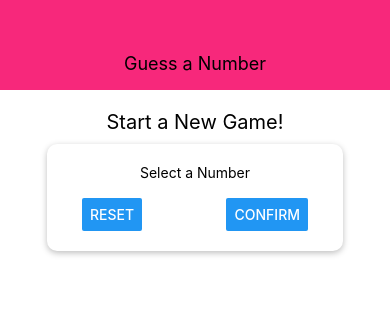
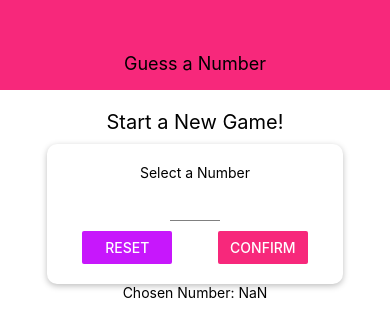
Before and after one commit to treyarnold/react-native-number-guesser, a React Native app: screen / in a window 390 px wide. Both pictures are taken after a click on the button "CONFIRM". Shown: the top 336 px of the page. Built offline with nearby package versions, Linux system fonts and the light colour scheme.

Commit message:
number entry is now in a card, validated, and stored in state

```diff
--- a/components/Header.js
+++ b/components/Header.js
@@ -1,5 +1,7 @@
 import React from "react";
 import { View, Text, StyleSheet } from "react-native";
+
+import Colors from "../constants/colors";
 
 const Header = (props) => {
   return (
@@ -16,7 +18,7 @@ const styles = StyleSheet.create({
     width: "100%",
     height: 90,
     paddingTop: 36,
-    backgroundColor: "#f7287b",
+    backgroundColor: Colors.primary,
     alignItems: "center",
     justifyContent: "center",
   },
--- /dev/null
+++ b/components/Input.js
@@ -0,0 +1,19 @@
+import React from "react";
+import { TextInput, StyleSheet } from "react-native";
+
+const Input = (props) => {
+  return (
+    <TextInput {...props} style={{ ...styles.input, ...props.style }} />
+  );
+};
+
+const styles = StyleSheet.create({
+  input: {
+    height: 30,
+    borderBottomColor: "grey",
+    borderBottomWidth: 1,
+    marginVertical: 10,
+  }
+});
+
+export default Input;
--- /dev/null
+++ b/constants/colors.js
@@ -0,0 +1,4 @@
+export default {
+  primary: "#f7287b",
+  accent: "#c717fc"
+};
--- a/screens/StartGameScreen.js
+++ b/screens/StartGameScreen.js
@@ -1,20 +1,79 @@
-import React from "react";
-import { View, Text, TextInput, StyleSheet, Button } from "react-native";
+import React, { useState } from "react";
+import {
+  View,
+  Text,
+  StyleSheet,
+  Button,
+  TouchableWithoutFeedback,
+  Keyboard
+} from "react-native";
+
 import Card from "../components/Card";
+import Colors from "../constants/colors";
+import Input from "../components/Input";
 
 const StartGameScreen = (props) => {
+  const [enteredValue, setEnteredValue] = useState("");
+  const [confirmed, setConfirmed] = useState(false);
+  const [selectedNumber, setSelectedNumber] = useState();
+
+  const resetInputHandler = () => {
+    setEnteredValue("");
+    setConfirmed(false);
+  }
+
+  const confirmInputHandler = () => {
+    const chosenNumber = parseInt(enteredValue);
+    if (chosenNumber === NaN || chosenNumber <= 0 || chosenNumber > 99) {
+      return;
+    }
+    setConfirmed(true);
+    setEnteredValue("");
+    setSelectedNumber(chosenNumber);
+  };
+
+  let confirmedOutput;
+
+  if (confirmed) {
+    confirmedOutput = <Text>Chosen Number: {selectedNumber}</Text>
+  }
+
   return (
+    <TouchableWithoutFeedback onPress={() => Keyboard.dismiss()}>
       <View style={styles.screen}>
         <Text style={styles.title}>Start a New Game!</Text>
         <Card style={styles.inputContainer}>
           <Text>Select a Number</Text>
-        <TextInput />
+          <Input
+            style={styles.input}
+            blurOnSubmit
+            autoCapitalize="none"
+            autoCorrect={false}
+            keyboardType="number-pad"
+            maxLength={2}
+            onChangeText={(value) => setEnteredValue(value.replace(/[^0-9]/g, ""))}
+            value={enteredValue}
+          />
           <View style={styles.buttonContainer}>
-          <Button title="Reset" onPress={() => { }} />
-          <Button title="Confirm" onPress={() => { }} />
+            <View style={styles.button}>
+              <Button
+                title="Reset"
+                onPress={resetInputHandler}
+                color={Colors.accent}
+              />
+            </View>
+            <View style={styles.button}>
+              <Button
+                title="Confirm"
+                onPress={confirmInputHandler}
+                color={Colors.primary}
+              />
+            </View>
           </View>
         </Card>
+        {confirmedOutput}
       </View>
+    </TouchableWithoutFeedback>
   )
 };
 
@@ -38,6 +97,13 @@ const styles = StyleSheet.create({
     width: "100%",
     justifyContent: "space-between",
     paddingHorizontal: 15
+  },
+  button: {
+    width: "40%"
+  },
+  input: {
+    width: 50,
+    textAlign: "center"
   }
 });
 
```
Lines whose indentation alone changed are shown as unchanged.
